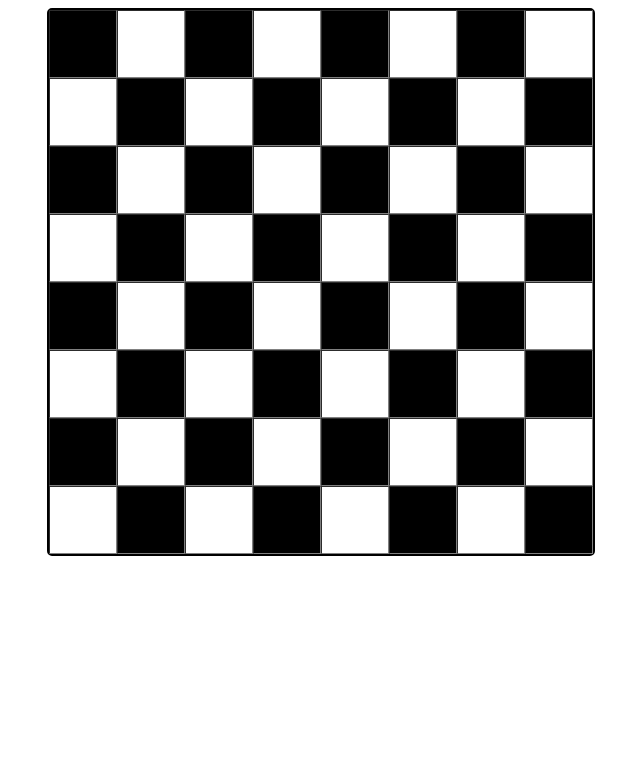
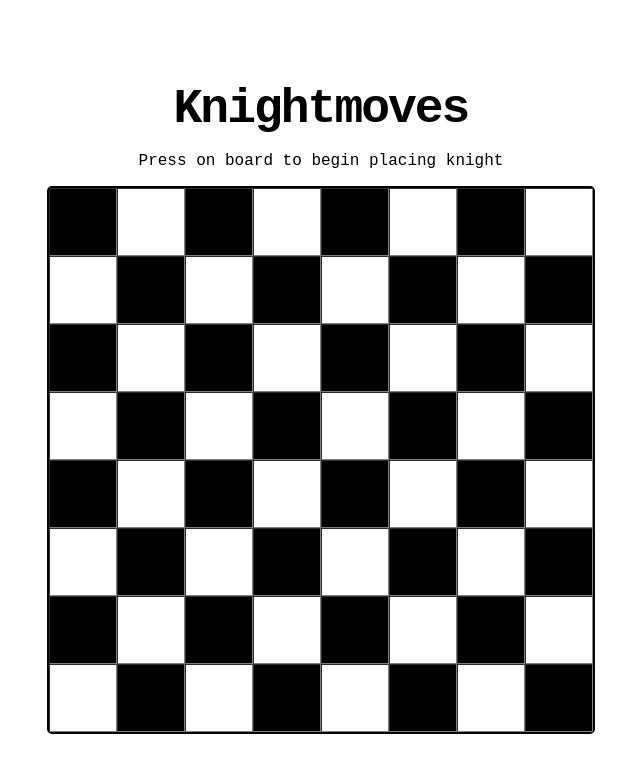
Before and after one commit to VinceDaPrince45/knightmoves, a website built with webpack: page dist/index.html in a window 1280 px wide. Shown: the whole page, without its empty margins (319-959 px from the left). Built offline with Linux system fonts and the light colour scheme.

Commit message:
Add some styling

```diff
--- a/src/style.css
+++ b/src/style.css
@@ -1,5 +1,11 @@
 body {
     text-align: center;
+    height:100vh;
+    display:flex;
+    flex-direction: column;
+    justify-content: center;
+    align-items: center;
+    gap:1em;
   }
 
 .cell {
@@ -16,3 +22,16 @@ body {
 .whitecell {
   background-color: white;
 }
+
+.title {
+  font-size: 3em;
+  font-family: 'Courier New', Courier, monospace;
+  font-weight: 800;
+  letter-spacing: -2px;
+}
+
+.instructions {
+  font-size: 1em;
+  font-family: 'Courier New', Courier, monospace;
+  font-weight:500;
+}
```
Also changed, not shown: dist/index.html, dist/main.js. Lines whose indentation alone changed are shown as unchanged.
